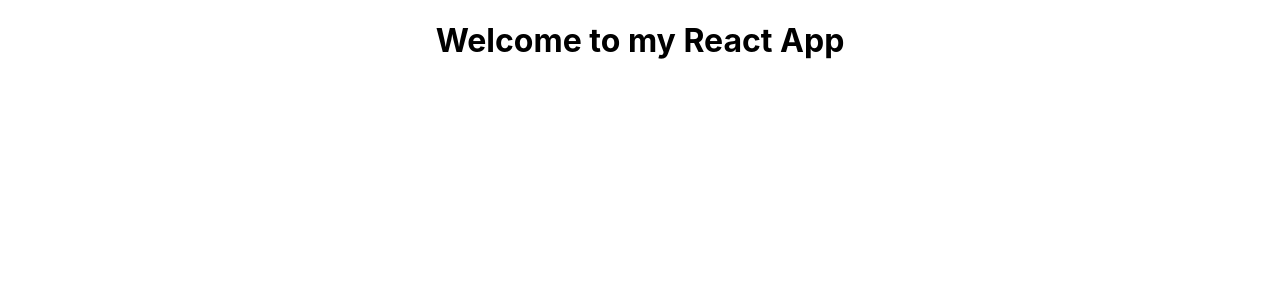
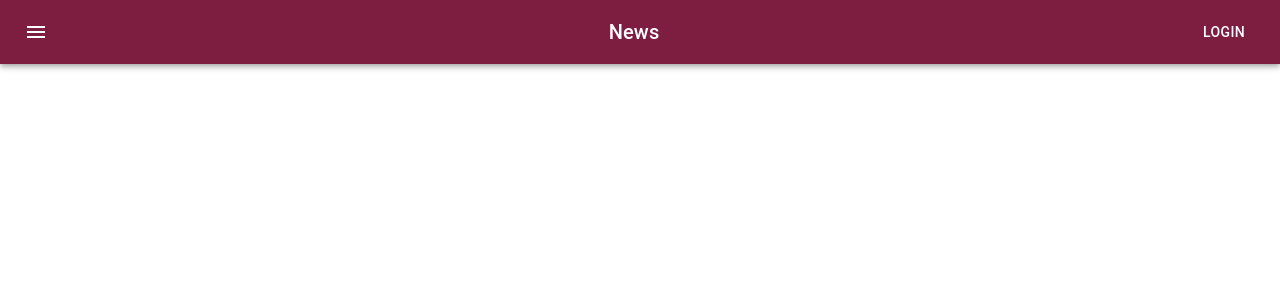
Before and after one commit to NimmalaD/sustainability-lifestyle-tracker-app, a React (Create React App) app in the folder frontend-app/: page / in a window 1280 px wide. Shown: the top 300 px of the page. Built offline with nearby package versions, Linux system fonts and the light colour scheme.

Commit message:
home navbar

```diff
--- a/frontend-app/package.json
+++ b/frontend-app/package.json
@@ -3,6 +3,10 @@
   "version": "0.1.0",
   "private": true,
   "dependencies": {
+    "@emotion/react": "^11.13.3",
+    "@emotion/styled": "^11.13.0",
+    "@mui/icons-material": "^6.1.1",
+    "@mui/material": "^6.1.1",
     "@testing-library/jest-dom": "^5.17.0",
     "@testing-library/react": "^13.4.0",
     "@testing-library/user-event": "^13.5.0",
--- a/frontend-app/src/App.js
+++ b/frontend-app/src/App.js
@@ -1,5 +1,5 @@
 import "./App.css";
-import { BrowserRouter as Router, Route, Routes, Switch, Link } from "react-router-dom";
+import { BrowserRouter as Router, Route, Routes } from "react-router-dom";
 import Home from "./components/home/Home";
 import Login from "./components/login/Login";
 function App() {
--- a/frontend-app/src/components/home/Home.js
+++ b/frontend-app/src/components/home/Home.js
@@ -1,9 +1,16 @@
 import React from 'react'
+import { useNavigate } from 'react-router-dom'
+import HomeNavbar from '../navbar/HomeNavbar'
 
 const Home = () => {
+  const navigate = useNavigate()
+
+  const handleClickLogin = () => {
+    navigate('/login')
+  }
   return (
     <div>
-        <h1>Welcome to my React App</h1>
+      <HomeNavbar></HomeNavbar>
     </div>
   )
 }
--- /dev/null
+++ b/frontend-app/src/components/navbar/HomeNavbar.js
@@ -0,0 +1,33 @@
+import * as React from 'react';
+import AppBar from '@mui/material/AppBar';
+import Box from '@mui/material/Box';
+import Toolbar from '@mui/material/Toolbar';
+import Typography from '@mui/material/Typography';
+import Button from '@mui/material/Button';
+import IconButton from '@mui/material/IconButton';
+import MenuIcon from '@mui/icons-material/Menu';
+import { colors } from '@mui/material';
+
+export default function HomeNavbar() {
+  return (
+    <Box sx={{ flexGrow: 1 }}>
+      <AppBar position="static" sx={{backgroundColor: '#7D1D3F'}}>
+        <Toolbar>
+          <IconButton
+            size="large"
+            edge="start"
+            color="inherit"
+            aria-label="menu"
+            sx={{ mr: 2 }}
+          >
+            <MenuIcon />
+          </IconButton>
+          <Typography variant="h6" component="div" sx={{ flexGrow: 1 }}>
+            News
+          </Typography>
+          <Button color="inherit">Login</Button>
+        </Toolbar>
+      </AppBar>
+    </Box>
+  );
+}
```
Also changed, not shown: 1 other file (tests, documents, lock files or other folders).
